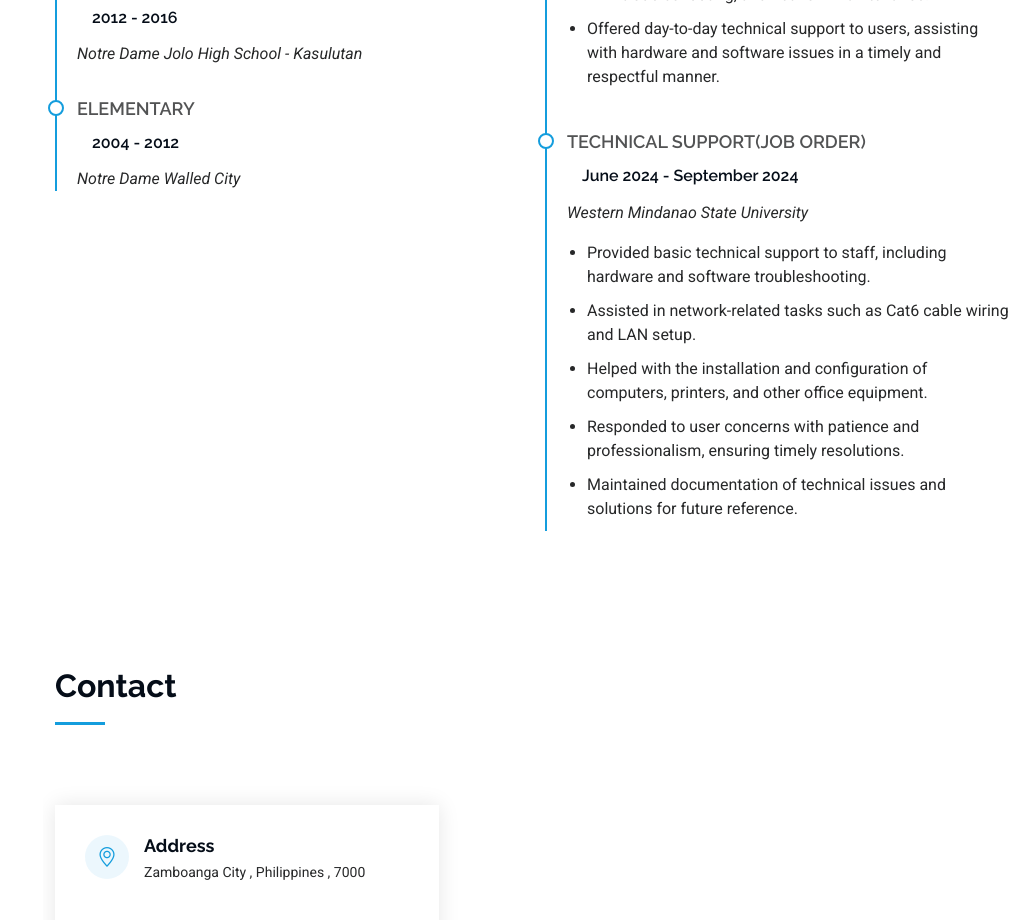
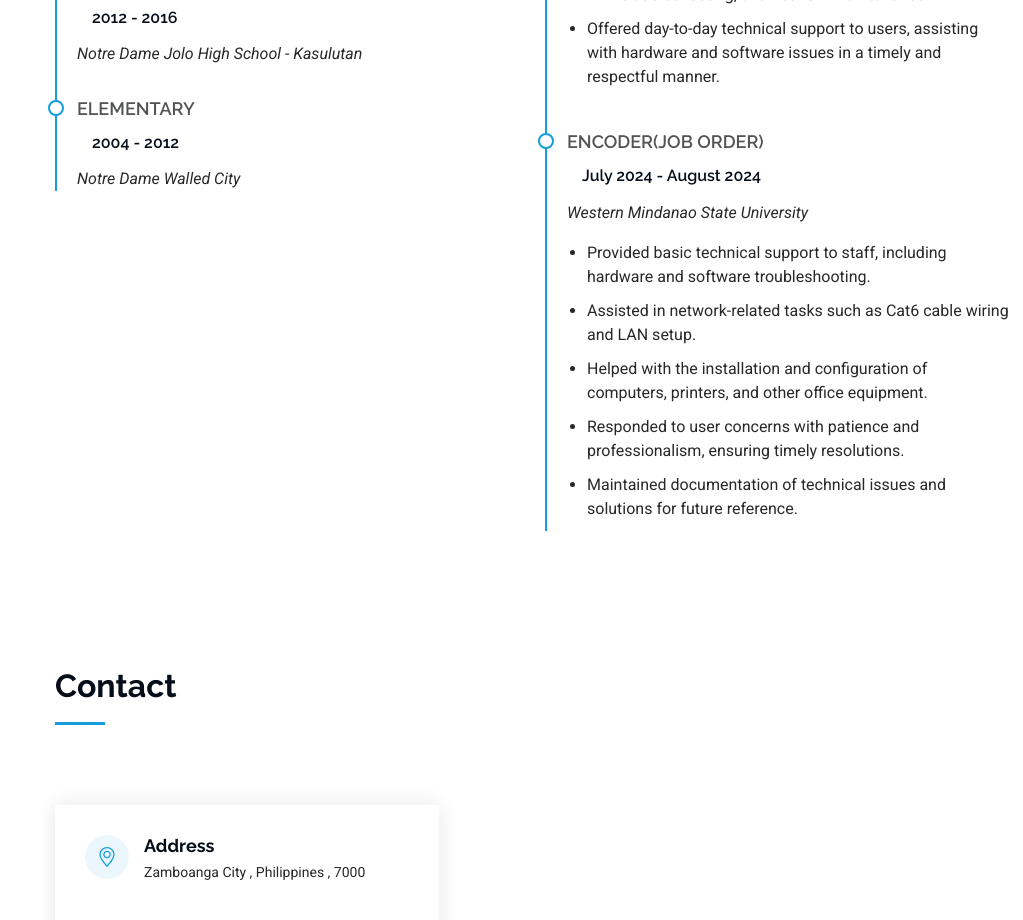
Before and after one commit to ralph-0011/RLOB, a plain HTML site: page index.html in a window 1280 px wide. Shown: the part 2745-3665 px from the top of the page, without its empty margins (257-1280 px from the left). Drawn offline with Linux system fonts and the light colour scheme; files whose address does not match are found by name.

Commit message:
Update index.html

```diff
--- a/index.html
+++ b/index.html
@@ -350,8 +350,8 @@
             </div><!-- Edn Resume Item -->
 
             <div class="resume-item">
-              <h4>Technical Support(Job Order)</h4>
-              <h5>June 2024 - September 2024</h5>
+              <h4>Encoder(Job Order)</h4>
+              <h5>July 2024 - August 2024</h5>
               <p><em>Western Mindanao State University</em></p>
               <ul>
                  <li>Provided basic technical support to staff, including hardware and software troubleshooting.</li>
```
